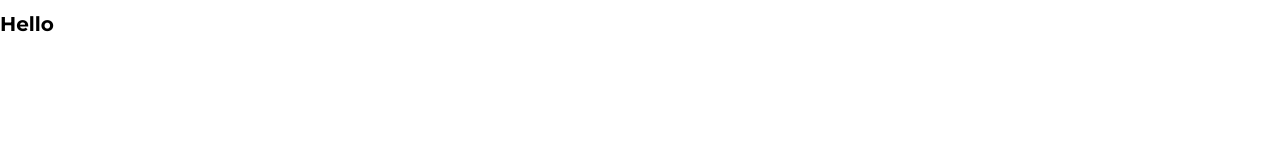
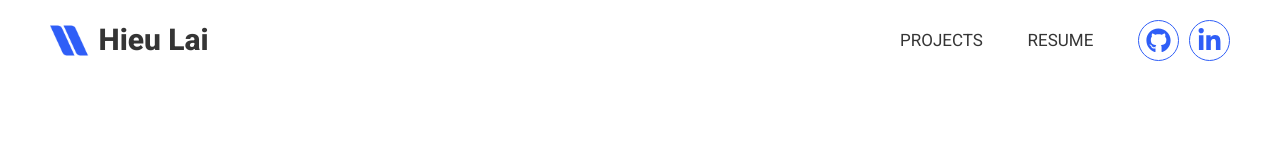
Before and after one commit to hieu-lai/my-profile, a React app in the folder client/: page / in a window 1280 px wide. Built offline with nearby package versions, Linux system fonts and the light colour scheme.

Commit message:
add header

```diff
--- a/client/public/index.html
+++ b/client/public/index.html
@@ -9,7 +9,7 @@
       homescreen on Android. See https://developers.google.com/web/fundamentals/engage-and-retain/web-app-manifest/
     -->
     <link rel="manifest" href="%PUBLIC_URL%/manifest.json">
-    <link rel="shortcut icon" href="%PUBLIC_URL%/favicon.ico">
+    <link rel="shortcut icon" href="%PUBLIC_URL%/logo.png">
     <!--
       Notice the use of %PUBLIC_URL% in the tags above.
       It will be replaced with the URL of the `public` folder during the build.
@@ -19,9 +19,11 @@
       work correctly both with client-side routing and a non-root public URL.
       Learn how to configure a non-root public URL by running `npm run build`.
     -->
-    <title>React App</title>
+    <title>Hieu am I?</title>
 
-    <link href="https://fonts.googleapis.com/css?family=Montserrat:400,500,600,700,800" rel="stylesheet">
+    <!-- <link href="https://fonts.googleapis.com/css?family=Montserrat:400,500,600,700,800" rel="stylesheet"> -->
+
+    <link href="https://fonts.googleapis.com/css?family=Open+Sans:400,500,600,700,800|Roboto:400,500,600,700,800" rel="stylesheet">
 
   </head>
   <body>
--- /dev/null
+++ b/client/src/components/Brand/Brand.js
@@ -0,0 +1,11 @@
+import React from 'react'
+import { Container, Image, Text } from './Brand.sc';
+
+const Brand = () => (
+  <Container>
+    <Image src="/logo.png" />
+    <Text>Hieu Lai</Text>
+  </Container>
+)
+
+export default Brand
--- /dev/null
+++ b/client/src/components/Brand/Brand.sc.js
@@ -0,0 +1,18 @@
+import styled from 'styled-components'
+
+export const Container = styled.div`
+  align-items: center;
+  display: flex;
+`
+
+export const Image = styled.img`
+  height: 3.5rem;
+`
+
+export const Text = styled.h1`
+  color: ${props => props.theme.primaryColor};
+  font-family: ${props => props.theme.headingFont};
+  font-size: 3rem;
+  font-weight: 800;
+  margin: 0 0 0 1rem;
+`
--- a/client/src/components/Dashboard/Dashboard.js
+++ b/client/src/components/Dashboard/Dashboard.js
@@ -1,7 +1,9 @@
 import React from 'react'
+import Header from '../Header/Header'
 
 const Dashboard = () => (
-  <h1>Hello</h1>
-);
+  <Header />
 
-export default Dashboard;
+)
+
+export default Dashboard
--- /dev/null
+++ b/client/src/components/Header/Header.js
@@ -0,0 +1,18 @@
+import React from 'react'
+import { Container, Wrapper } from './Header.sc'
+import Brand from '../Brand/Brand'
+import { ContentContainer } from '../../styles/Containers.sc'
+import Menu from '../Menu/Menu'
+
+const Header = () => (
+  <Container>
+    <ContentContainer>
+      <Wrapper>
+        <Brand />
+        <Menu />
+      </Wrapper>
+    </ContentContainer>
+  </Container>
+)
+
+export default Header
--- /dev/null
+++ b/client/src/components/Header/Header.sc.js
@@ -0,0 +1,11 @@
+import styled from 'styled-components'
+
+export const Container = styled.div`
+  padding: 2rem 0;
+`
+
+export const Wrapper = styled.div`
+  align-items: center;
+  display: flex;
+  justify-content: space-between;
+`
--- /dev/null
+++ b/client/src/components/Menu/Menu.js
@@ -0,0 +1,19 @@
+import React from 'react'
+import { Container, Link, Github, LinkedIn, SocialLink, Wrapper } from './Menu.sc'
+
+const Menu = () => (
+  <Container>
+    <Link>Projects</Link>
+    <Link>Resume</Link>
+    <Wrapper>
+      <SocialLink href="https://github.com/hieu-lai" target="_blank">
+        <Github />
+      </SocialLink>
+      <SocialLink href="https://linkedin.com/in/hieulai/" target="_blank" margin>
+        <LinkedIn />
+      </SocialLink>
+    </Wrapper>
+  </Container>
+)
+
+export default Menu
--- /dev/null
+++ b/client/src/components/Menu/Menu.sc.js
@@ -0,0 +1,56 @@
+import styled, { css } from 'styled-components'
+import GithubIcon from '../../icons/Github'
+import Linked from '../../icons/LinkedIn'
+
+export const Container = styled.div`
+  align-items: center;
+  display: flex;
+  justify-content: space-between;
+  width: 33rem;
+`
+
+export const Link = styled.h3`
+  color: ${props => props.theme.primaryColor};
+  font-family: ${props => props.theme.headingFont};
+  font-size: 1.7rem;
+  font-weight: 400;
+  margin: 0;
+  text-transform: uppercase;
+`
+
+export const Wrapper = styled.div`
+
+`
+
+export const SocialLink = styled.a`
+  border: 1px solid ${props => props.theme.blue};
+  border-radius: 50%;
+  display: inline-flex;
+  ${props => props.margin && 'margin: 0 0 0 1rem'};
+  place-content: center;
+  padding: .7rem;
+  transition: all .3s;
+
+  &:hover {
+    transform: scale(.97);
+    border-color: ${props => props.theme.darkBlue}
+  }
+`
+
+const IconStyle = css`
+  fill: ${props => props.theme.blue};
+  height: 2.5rem;
+  width: 2.5rem;
+
+  ${SocialLink}:hover & {
+    fill: ${props => props.theme.darkBlue};
+  }
+`
+
+export const Github = styled(GithubIcon)`
+  ${IconStyle}
+`
+
+export const LinkedIn = styled(Linked)`
+  ${IconStyle}
+`
--- /dev/null
+++ b/client/src/icons/Github.js
@@ -0,0 +1,9 @@
+import React from 'react'
+
+const SvgComponent = props => (
+  <svg viewBox="0 0 496 512" {...props}>
+    <path d="M165.9 397.4c0 2-2.3 3.6-5.2 3.6-3.3.3-5.6-1.3-5.6-3.6 0-2 2.3-3.6 5.2-3.6 3-.3 5.6 1.3 5.6 3.6zm-31.1-4.5c-.7 2 1.3 4.3 4.3 4.9 2.6 1 5.6 0 6.2-2s-1.3-4.3-4.3-5.2c-2.6-.7-5.5.3-6.2 2.3zm44.2-1.7c-2.9.7-4.9 2.6-4.6 4.9.3 2 2.9 3.3 5.9 2.6 2.9-.7 4.9-2.6 4.6-4.6-.3-1.9-3-3.2-5.9-2.9zM244.8 8C106.1 8 0 113.3 0 252c0 110.9 69.8 205.8 169.5 239.2 12.8 2.3 17.3-5.6 17.3-12.1 0-6.2-.3-40.4-.3-61.4 0 0-70 15-84.7-29.8 0 0-11.4-29.1-27.8-36.6 0 0-22.9-15.7 1.6-15.4 0 0 24.9 2 38.6 25.8 21.9 38.6 58.6 27.5 72.9 20.9 2.3-16 8.8-27.1 16-33.7-55.9-6.2-112.3-14.3-112.3-110.5 0-27.5 7.6-41.3 23.6-58.9-2.6-6.5-11.1-33.3 2.6-67.9 20.9-6.5 69 27 69 27 20-5.6 41.5-8.5 62.8-8.5s42.8 2.9 62.8 8.5c0 0 48.1-33.6 69-27 13.7 34.7 5.2 61.4 2.6 67.9 16 17.7 25.8 31.5 25.8 58.9 0 96.5-58.9 104.2-114.8 110.5 9.2 7.9 17 22.9 17 46.4 0 33.7-.3 75.4-.3 83.6 0 6.5 4.6 14.4 17.3 12.1C428.2 457.8 496 362.9 496 252 496 113.3 383.5 8 244.8 8zM97.2 352.9c-1.3 1-1 3.3.7 5.2 1.6 1.6 3.9 2.3 5.2 1 1.3-1 1-3.3-.7-5.2-1.6-1.6-3.9-2.3-5.2-1zm-10.8-8.1c-.7 1.3.3 2.9 2.3 3.9 1.6 1 3.6.7 4.3-.7.7-1.3-.3-2.9-2.3-3.9-2-.6-3.6-.3-4.3.7zm32.4 35.6c-1.6 1.3-1 4.3 1.3 6.2 2.3 2.3 5.2 2.6 6.5 1 1.3-1.3.7-4.3-1.3-6.2-2.2-2.3-5.2-2.6-6.5-1zm-11.4-14.7c-1.6 1-1.6 3.6 0 5.9 1.6 2.3 4.3 3.3 5.6 2.3 1.6-1.3 1.6-3.9 0-6.2-1.4-2.3-4-3.3-5.6-2z" />
+  </svg>
+)
+
+export default SvgComponent
--- /dev/null
+++ b/client/src/icons/LinkedIn.js
@@ -0,0 +1,9 @@
+import React from 'react'
+
+const SvgComponent = props => (
+  <svg viewBox="0 0 448 512" {...props}>
+    <path d="M100.28 448H7.4V148.9h92.88zM53.79 108.1C24.09 108.1 0 83.5 0 53.8a53.79 53.79 0 0 1 107.58 0c0 29.7-24.1 54.3-53.79 54.3zM447.9 448h-92.68V302.4c0-34.7-.7-79.2-48.29-79.2-48.29 0-55.69 37.7-55.69 76.7V448h-92.78V148.9h89.08v40.8h1.3c12.4-23.5 42.69-48.3 87.88-48.3 94 0 111.28 61.9 111.28 142.3V448z" />
+  </svg>
+)
+
+export default SvgComponent
--- /dev/null
+++ b/client/src/styles/Containers.sc.js
@@ -0,0 +1,5 @@
+import styled from 'styled-components'
+
+export const ContentContainer = styled.div`
+  padding: 0 5rem;
+`
--- a/client/src/styles/GlobalStyle.js
+++ b/client/src/styles/GlobalStyle.js
@@ -13,7 +13,7 @@ const GlobalStyle = createGlobalStyle`
   }
 
   body {
-    font-family: 'Montserrat', sans-serif;
+    font-family: ${props => props.theme.textFont};
     -webkit-font-smoothing: antialiased;
   }
 `
--- a/client/src/styles/Theme.js
+++ b/client/src/styles/Theme.js
@@ -1,5 +1,12 @@
 const Theme = {
+  // Colors
+  blue: '#2f5ef7',
+  darkBlue: '#2950d0',
+  primaryColor: '#353535',
 
+  // Fonts
+  headingFont: '\'Roboto\', sans-serif',
+  textFont: '\'Open Sans\', sans-serif'
 }
 
 export default Theme
```
Also changed, not shown: client/package.json (+5 -4 lines), client/src/index.js (+3 -4 lines), client/public/logo.png (added), 1 other file.
